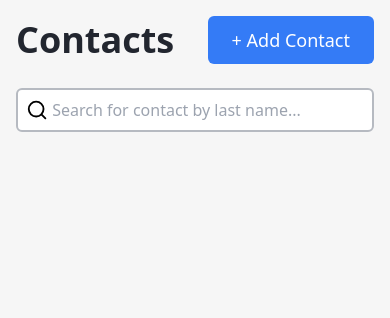
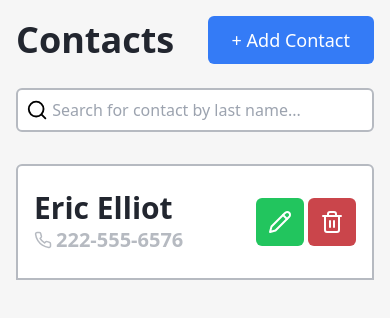
Before and after one commit to avnerjose/soap-health-project, a React (Vite) app in the folder frontend/: page / in a window 390 px wide. Shown: the top 318 px of the page. Built offline with nearby package versions, Linux system fonts and the light colour scheme.

Commit message:
feat: creating phone entry display

```diff
--- a/frontend/src/pages/Home.tsx
+++ b/frontend/src/pages/Home.tsx
@@ -1,5 +1,5 @@
 import { Button } from "@/components/ui/button";
-import { Search } from "lucide-react";
+import { Pencil, Phone, Search, Trash2 } from "lucide-react";
 
 export function HomePage() {
   return (
@@ -20,6 +20,27 @@ export function HomePage() {
             />
           </div>
         </div>
+        <div className="mt-8">
+          <div className="bg-white flex justify-between items-center py-6 px-4 first:rounded-t-md border-2 border-gray-500">
+            <div>
+              <h4 className="text-dark-700 text-3xl font-semibold">
+                Eric Elliot
+              </h4>
+              <span className="flex gap-1 items-center text-xl font-bold text-gray-500">
+                <Phone size={18} />
+                222-555-6576
+              </span>
+            </div>
+            <div className="flex gap-1">
+              <Button className="bg-green-500 p-3 w-12 h-12">
+                <Pencil className="text-white" />
+              </Button>
+              <Button className="bg-red-500 p-3 w-12 h-12">
+                <Trash2 className="text-white" />
+              </Button>
+            </div>
+          </div>
+        </div>
       </main>
     </div>
   );
```
